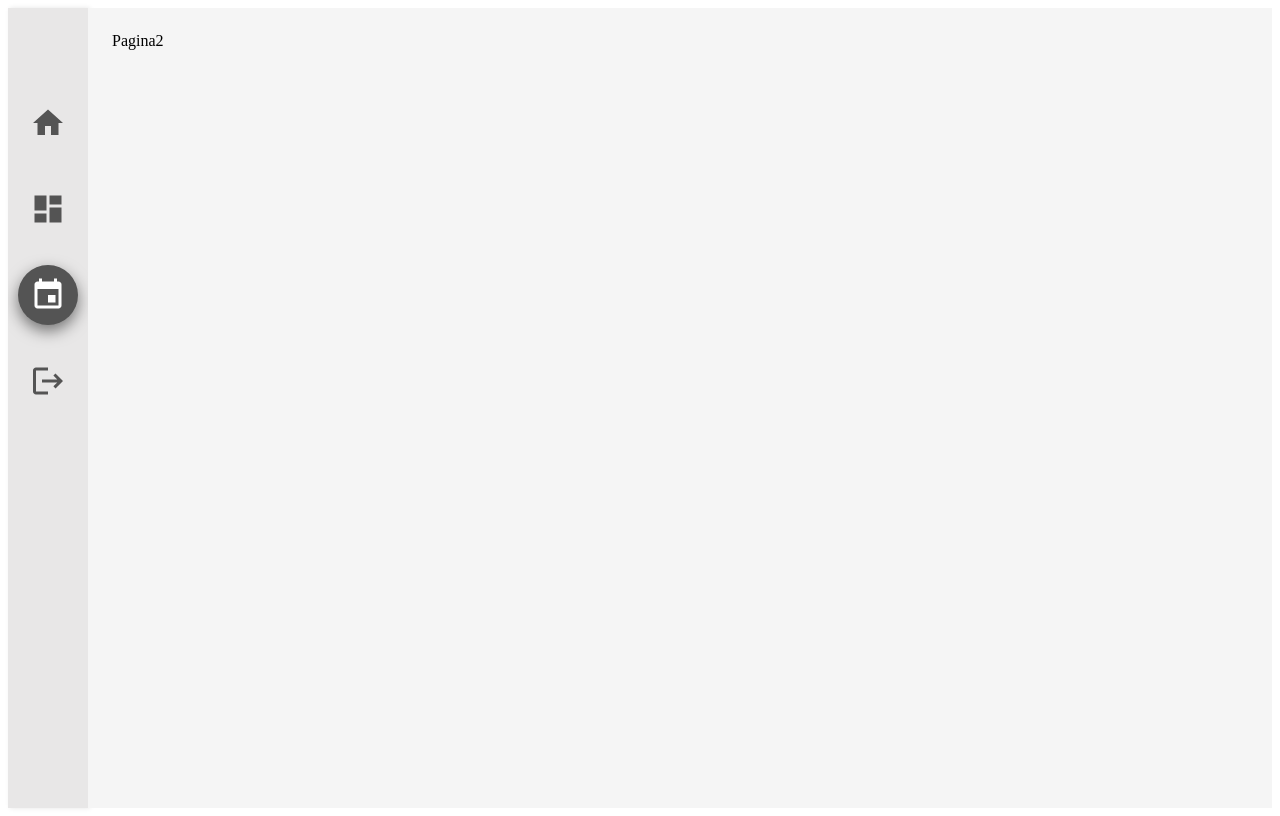
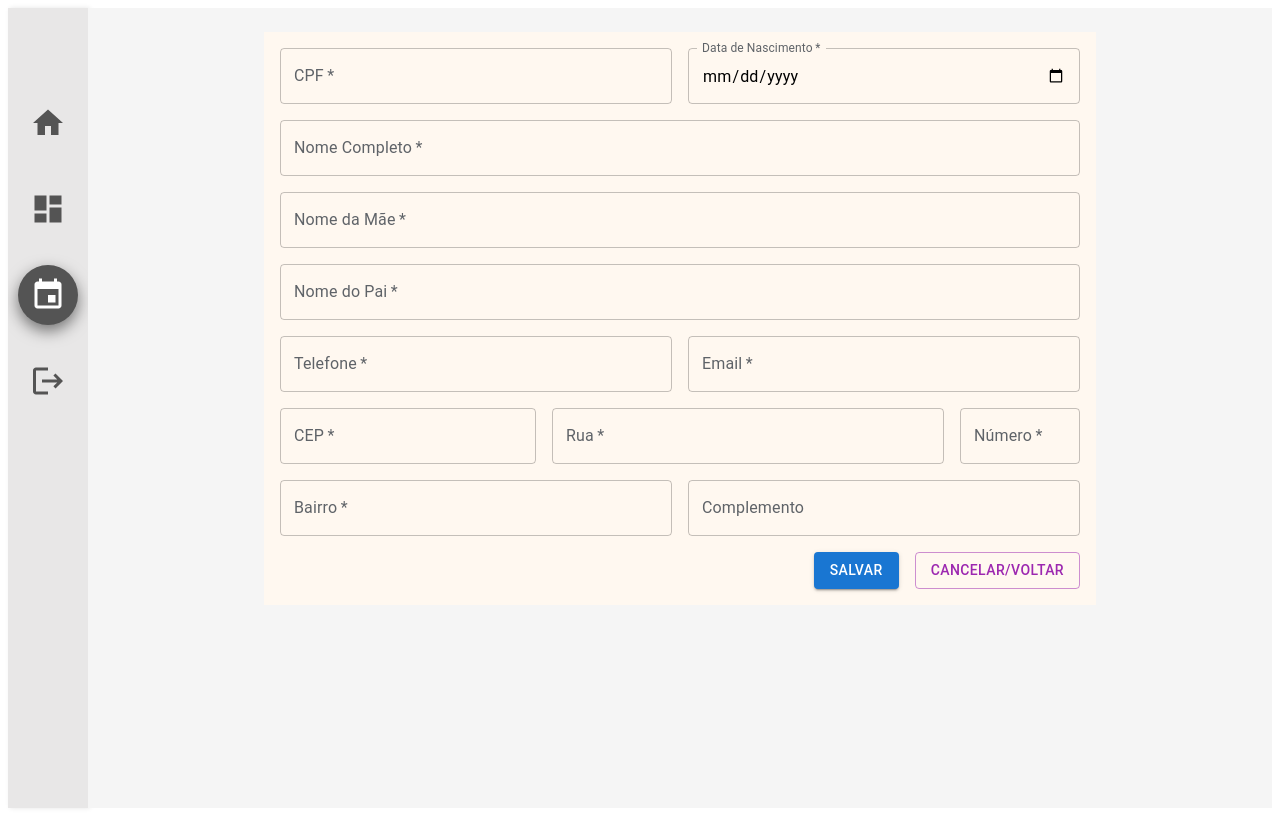
Before and after one commit to EnzoMPP/PIEX, a React (Vite) app: page /pagina2 in a window 1280 px wide. Built offline with nearby package versions, Linux system fonts and the light colour scheme.

Commit message:
Criando tela de cadastro de alunos

```diff
--- a/package.json
+++ b/package.json
@@ -13,7 +13,7 @@
     "@emotion/react": "^11.13.3",
     "@emotion/styled": "^11.13.0",
     "@mui/icons-material": "^6.1.5",
-    "@mui/material": "^6.1.5",
+    "@mui/material": "^6.1.6",
     "@mui/toolpad-core": "^0.1.51",
     "@mui/x-charts": "^7.22.0",
     "react": "^18.3.1",
--- a/src/App.jsx
+++ b/src/App.jsx
@@ -3,8 +3,6 @@ import { Rotas } from './routes/Router'
 
 
 function App() {
-
-
   return (
     <>
       <Rotas />
--- a/src/pages/Pagina2.jsx
+++ b/src/pages/Pagina2.jsx
@@ -1,12 +1,180 @@
-import React from "react";
+import React, { useState } from "react";
+import { TextField, Button, Box, Grid } from "@mui/material";
+import { useNavigate } from "react-router-dom";
 
 export const Pagina2 = () => {
+    const navigate = useNavigate();
+    const [formData, setFormData] = useState({
+        cpf: "",
+        dataNascimento: "",
+        nomeCompleto: "",
+        nomeMae: "",
+        nomePai: "",
+        telefone: "",
+        email: "",
+        cep: "",
+        rua: "",
+        numero: "",
+        bairro: "",
+        complemento: "",
+    });
 
+    const handleChange = (e) => {
+        const { name, value } = e.target;
+        setFormData({ ...formData, [name]: value });
+    };
 
-    return(
+    const handleSave = () => {
+        // Lógica para salvar os dados
+        console.log("Dados salvos:", formData);
+    };
 
-        <div>
-            Pagina2
-        </div>
-    )
-}
+    const handleCancel = () => {
+        navigate(-1); // Volta para a página anterior
+    };
+
+    return (
+        <Box
+            component="form"
+            sx={{
+                maxWidth: 800,
+                margin: "0 auto",
+                padding: 2,
+                backgroundColor: "#FFF8F0", // cor de fundo mais clara
+            }}
+        >
+            <Grid container spacing={2}>
+                <Grid item xs={6}>
+                    <TextField
+                        label="CPF"
+                        name="cpf"
+                        value={formData.cpf}
+                        onChange={handleChange}
+                        fullWidth
+                        required
+                    />
+                </Grid>
+                <Grid item xs={6}>
+                    <TextField
+                        label="Data de Nascimento"
+                        name="dataNascimento"
+                        type="date"
+                        value={formData.dataNascimento}
+                        onChange={handleChange}
+                        InputLabelProps={{ shrink: true }}
+                        fullWidth
+                        required
+                    />
+                </Grid>
+                <Grid item xs={12}>
+                    <TextField
+                        label="Nome Completo"
+                        name="nomeCompleto"
+                        value={formData.nomeCompleto}
+                        onChange={handleChange}
+                        fullWidth
+                        required
+                    />
+                </Grid>
+                <Grid item xs={12}>
+                    <TextField
+                        label="Nome da Mãe"
+                        name="nomeMae"
+                        value={formData.nomeMae}
+                        onChange={handleChange}
+                        fullWidth
+                        required
+                    />
+                </Grid>
+                <Grid item xs={12}>
+                    <TextField
+                        label="Nome do Pai"
+                        name="nomePai"
+                        value={formData.nomePai}
+                        onChange={handleChange}
+                        fullWidth
+                        required
+                    />
+                </Grid>
+                <Grid item xs={6}>
+                    <TextField
+                        label="Telefone"
+                        name="telefone"
+                        value={formData.telefone}
+                        onChange={handleChange}
+                        fullWidth
+                        required
+                    />
+                </Grid>
+                <Grid item xs={6}>
+                    <TextField
+                        label="Email"
+                        name="email"
+                        type="email"
+                        value={formData.email}
+                        onChange={handleChange}
+                        fullWidth
+                        required
+                    />
+                </Grid>
+                <Grid item xs={4}>
+                    <TextField
+                        label="CEP"
+                        name="cep"
+                        value={formData.cep}
+                        onChange={handleChange}
+                        fullWidth
+                        required
+                    />
+                </Grid>
+                <Grid item xs={6}>
+                    <TextField
+                        label="Rua"
+                        name="rua"
+                        value={formData.rua}
+                        onChange={handleChange}
+                        fullWidth
+                        required
+                    />
+                </Grid>
+                <Grid item xs={2}>
+                    <TextField
+                        label="Número"
+                        name="numero"
+                        value={formData.numero}
+                        onChange={handleChange}
+                        fullWidth
+                        required
+                    />
+                </Grid>
+                <Grid item xs={6}>
+                    <TextField
+                        label="Bairro"
+                        name="bairro"
+                        value={formData.bairro}
+                        onChange={handleChange}
+                        fullWidth
+                        required
+                    />
+                </Grid>
+                <Grid item xs={6}>
+                    <TextField
+                        label="Complemento"
+                        name="complemento"
+                        value={formData.complemento}
+                        onChange={handleChange}
+                        fullWidth
+                    />
+                </Grid>
+            </Grid>
+            <Box sx={{ display: "flex", justifyContent: "flex-end", mt: 2 }}>
+                <Button variant="contained" color="primary" onClick={handleSave} sx={{ mr: 2 }}>
+                    Salvar
+                </Button>
+                <Button variant="outlined" color="secondary" onClick={handleCancel}>
+                    Cancelar/Voltar
+                </Button>
+            </Box>
+        </Box>
+    );
+};
```
Also changed, not shown: 1 other file (tests, documents, lock files or other folders).
